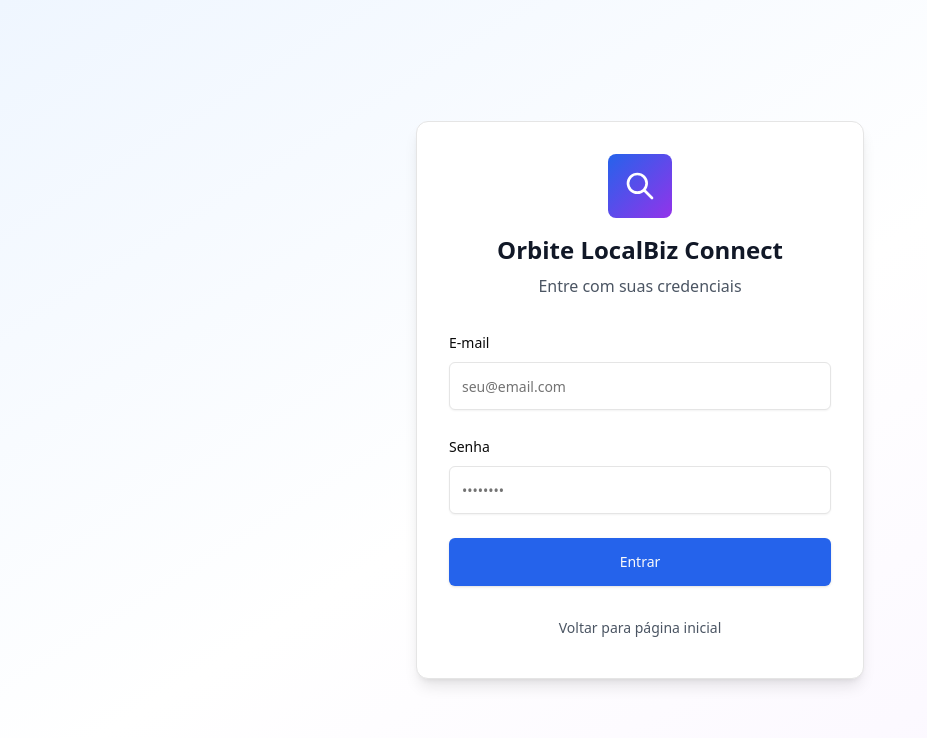
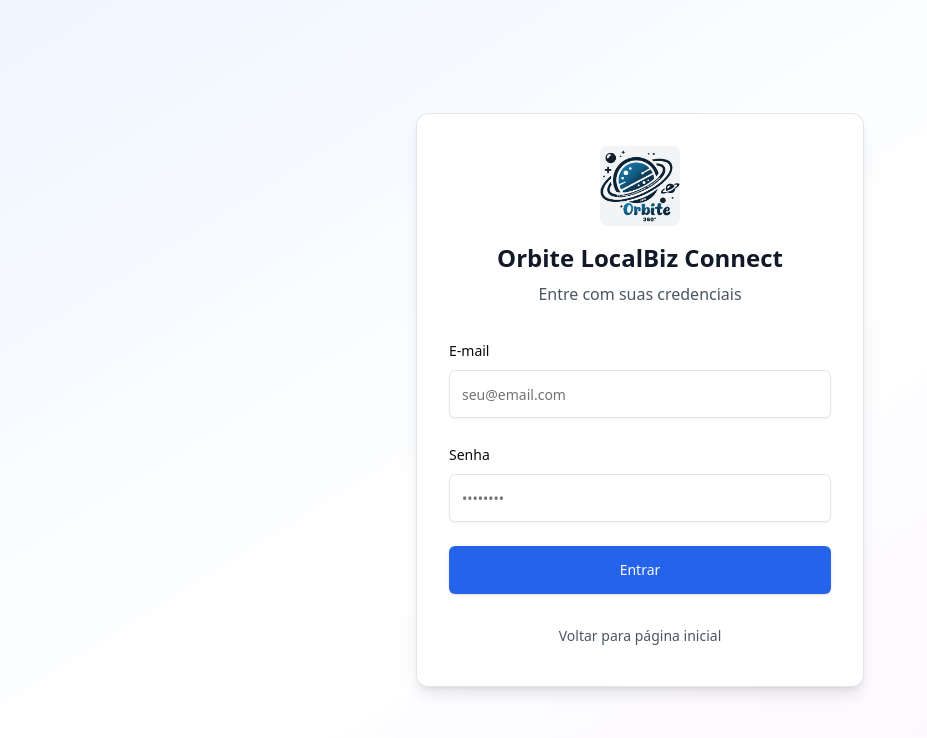
Before and after one commit to DaviGleibson/Capta-o-de-clientes, a Next.js app: page /login in a window 1280 px wide. Shown: the top 738 px of the page, without its empty margins (0-927 px from the left). Built offline with nearby package versions, Linux system fonts and the light colour scheme.

Commit message:
alteracao logo

```diff
--- a/src/app/login/page.tsx
+++ b/src/app/login/page.tsx
@@ -1,5 +1,6 @@
 "use client";
 
+import Image from "next/image";
 import { useState } from "react";
 import { useRouter } from "next/navigation";
 import { Button } from "@/components/ui/button";
@@ -53,20 +54,14 @@ export default function LoginPage() {
     <div className="min-h-screen bg-gradient-to-br from-blue-50 via-white to-purple-50 flex items-center justify-center p-4">
       <Card className="w-full max-w-md p-8 shadow-lg">
         <div className="text-center mb-8">
-          <div className="bg-gradient-to-br from-blue-600 to-purple-600 text-white rounded-lg p-3 w-16 h-16 flex items-center justify-center mx-auto mb-4">
-            <svg
-              className="h-8 w-8"
-              fill="none"
-              stroke="currentColor"
-              viewBox="0 0 24 24"
-            >
-              <path
-                strokeLinecap="round"
-                strokeLinejoin="round"
-                strokeWidth={2}
-                d="M21 21l-6-6m2-5a7 7 0 11-14 0 7 7 0 0114 0z"
-              />
-            </svg>
+          <div className="relative w-20 h-20 mx-auto mb-4 rounded-lg overflow-hidden flex-shrink-0 bg-gray-100">
+            <Image
+              src="/images/logo.png"
+              alt="Orbite LocalBiz Connect"
+              fill
+              className="object-contain"
+              sizes="80px"
+            />
           </div>
           <h1 className="text-2xl font-bold text-gray-900">Orbite LocalBiz Connect</h1>
           <p className="text-gray-600 mt-2">Entre com suas credenciais</p>
--- a/src/app/page.tsx
+++ b/src/app/page.tsx
@@ -1,6 +1,6 @@
 "use client";
 
-import { useState } from "react";
+import Image from "next/image";
 import { useRouter } from "next/navigation";
 import { Button } from "@/components/ui/button";
 import { Card } from "@/components/ui/card";
@@ -16,20 +16,14 @@ export default function LandingPage() {
         <div className="container mx-auto px-4 py-4">
           <div className="flex items-center justify-between">
             <div className="flex items-center gap-3">
-              <div className="bg-gradient-to-br from-blue-600 to-purple-600 text-white rounded-lg p-2">
-                <svg
-                  className="h-6 w-6"
-                  fill="none"
-                  stroke="currentColor"
-                  viewBox="0 0 24 24"
-                >
-                  <path
-                    strokeLinecap="round"
-                    strokeLinejoin="round"
-                    strokeWidth={2}
-                    d="M21 21l-6-6m2-5a7 7 0 11-14 0 7 7 0 0114 0z"
-                  />
-                </svg>
+              <div className="relative w-10 h-10 rounded-lg overflow-hidden flex-shrink-0 bg-gray-100">
+                <Image
+                  src="/images/logo.png"
+                  alt="Orbite LocalBiz Connect"
+                  fill
+                  className="object-contain"
+                  sizes="40px"
+                />
               </div>
               <div>
                 <h1 className="text-xl font-bold text-gray-900">Orbite LocalBiz Connect</h1>
--- a/src/components/Header.tsx
+++ b/src/components/Header.tsx
@@ -1,5 +1,6 @@
 "use client";
 
+import Image from "next/image";
 import { Button } from "@/components/ui/button";
 import { LogOut, MessageCircle, Users } from "lucide-react";
 import { useRouter } from "next/navigation";
@@ -24,20 +25,14 @@ export default function Header({ userEmail, isMaster }: HeaderProps) {
       <div className="container mx-auto px-4 py-4">
         <div className="flex items-center justify-between">
           <div className="flex items-center gap-3 cursor-pointer" onClick={() => router.push("/dashboard")}>
-            <div className="bg-gradient-to-br from-blue-600 to-purple-600 text-white rounded-lg p-2">
-              <svg
-                className="h-6 w-6"
-                fill="none"
-                stroke="currentColor"
-                viewBox="0 0 24 24"
-              >
-                <path
-                  strokeLinecap="round"
-                  strokeLinejoin="round"
-                  strokeWidth={2}
-                  d="M21 21l-6-6m2-5a7 7 0 11-14 0 7 7 0 0114 0z"
-                />
-              </svg>
+            <div className="relative w-10 h-10 rounded-lg overflow-hidden flex-shrink-0 bg-gray-100">
+              <Image
+                src="/images/logo.png"
+                alt="Orbite LocalBiz Connect"
+                fill
+                className="object-contain"
+                sizes="40px"
+              />
             </div>
             <div>
               <h1 className="text-xl font-bold text-gray-900">Orbite LocalBiz Connect</h1>
```
Also changed, not shown: public/images/COLOQUE_SUA_LOGO_AQUI.txt (added), public/images/logo.png (added).
